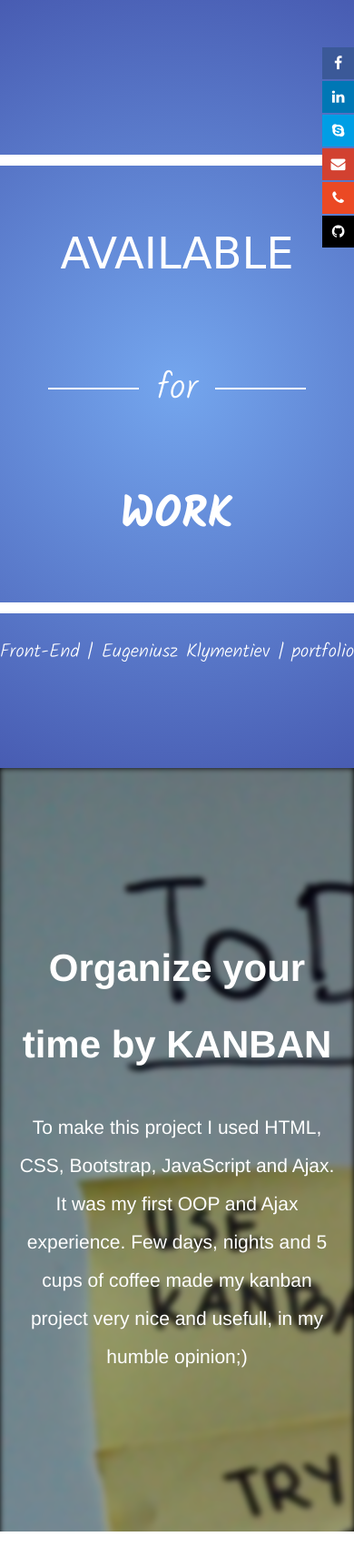
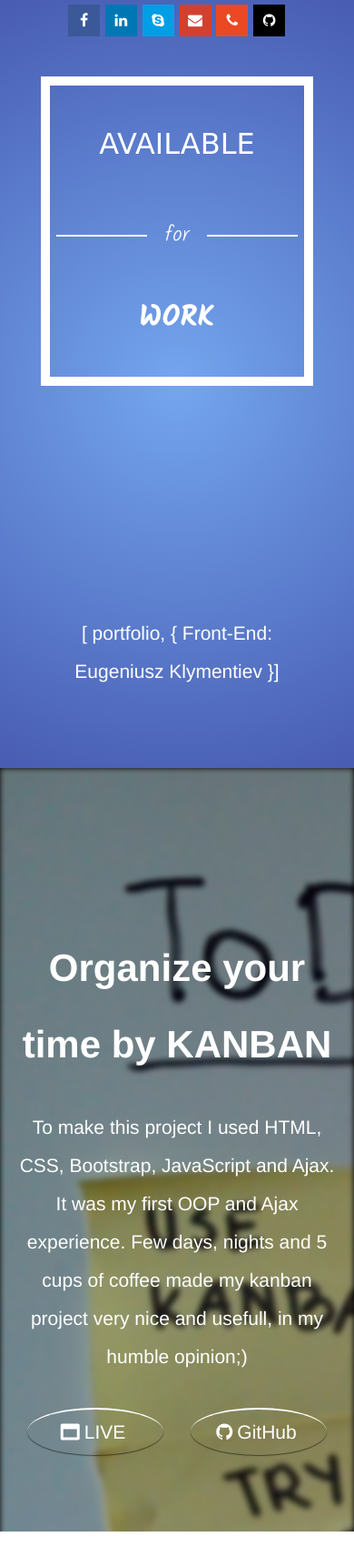
Before and after one commit to klimsko/portfolio, a plain HTML site: page index.html in a window 390 px wide. Shown: the top 1722 px of the page at 91% size. Drawn offline with nearby package versions, Linux system fonts and the light colour scheme; a script that the page names is missing; a web font is replaced by a local one.

Commit message:
RWD v.1 + added 'live' and 'github' buttons

```diff
--- a/css/main.css
+++ b/css/main.css
@@ -251,13 +251,10 @@ body {
     text-align:center;
     width:120px;
     transition: right .5s ease;
+    z-index: -1;
 }
 #sticky-social a:hover span {
     right: 100%;
-}
-
-#sticky-social i{
-    color: #fff;
 }
 
 #sticky-social .facebook,
@@ -299,7 +296,8 @@ body {
     border: 12px solid #FFF;
     width: 50%;
     height: auto;
-    min-width: 400px;
+    box-sizing: border-box;
+    min-width: 300px;
 }
 #intro .content p {
     font-size: 3rem;
@@ -344,7 +342,7 @@ body {
 }
 #intro .contacts {
     text-align: center;
-    font-family: 'Kalam', cursive;
+    /*font-family: 'Open+Sans', cursive;*/
     position: absolute;
     top: 85%;
     left: 50%;
@@ -352,7 +350,7 @@ body {
     /*border: 2px solid #FFF;*/
     width: 50%;
     height: auto;
-    min-width: 400px;
+    min-width: 300px;
 }
 .project {
     text-align: center;
@@ -450,6 +448,46 @@ body {
     max-width: 1140px;
     position: relative;
     z-index: 2;
+}
+.preview, .go-to-git {
+    box-shadow: 0 1px 1px 0 rgba(0,0,0,0.5);
+    position: absolute;
+    bottom: 10%;
+    width: 150px;
+    height: 50px;
+    line-height: 50px;
+    cursor: pointer;
+    z-index: 3;
+    border-top: 2px solid #fff;
+    border-radius: 50%;
+    -webkit-transition: border-radius 1s ease;
+    -moz-transition: border-radius 1s ease;
+    -o-transition: border-radius 1s ease;
+    transition: border-radius 1s, box-shadow 1s ease;
+
+}
+.preview a, .go-to-git a{
+    color: #fff;
+    text-decoration: none;
+    width: 100%;
+    height: 100%;
+    display: block;
+}
+.preview span, .go-to-git span {
+    padding: 5px;
+}
+.preview {
+    left: 50%;
+    transform: translateX(-110%);
+}
+.preview:hover, .go-to-git:hover {
+    border-radius: 10%;
+    box-shadow: none;
+}
+
+.go-to-git {
+    right: 50%;
+    transform: translateX(110%);
 }
 .carousel-container {
     margin-bottom: 5vh;
@@ -555,11 +593,33 @@ body {
     /* =Footer */
 }
 
-@media only screen and (min-width: 768px) {
+@media only screen and (max-width: 768px) {
     /* =General */
-
+    #sticky-social {
+    top: 0;
+    left: 50%;
+    transform: translateX(-50%);
+    width: 240px;
+    }
+    #sticky-social ul li{
+        display: inline-block;
+    }
+    #sticky-social a span {
+        display: none;
+    }
     /* =Header */
-
+    #intro .content {
+    border: 10px solid #FFF;
+    top: 10%;
+    left: 50%;
+    transform: translateX(-50%);
+    }
+    #intro .content p {
+        font-size: 2rem;
+    }
+    #intro .for span{
+        font-size: 1.5rem;
+    }
     /* =Footer */
 }
 
--- a/index.html
+++ b/index.html
@@ -37,7 +37,7 @@
                 <li><a href="skype:evgkly?chat" class="skype" target="_blank"><i class="fa fa-skype" aria-hidden="true"></i><span>Skype</span></a></li>
                 <li><a href="#" class="envelope"><i class="fa fa-envelope" aria-hidden="true"></i><span>Email me</span></a></li>
                 <li><a href="callto:+48501761592" class="phone" target="_blank"><i class="fa fa-phone" aria-hidden="true"></i><span>Call me</span></a></li>
-                <li><a href="https://github.com/klimsko" class="github" target="_blank"><i class="fa fa-github" aria-hidden="true"></i><span>Github</span></a></li>
+                <li><a href="https://github.com/klimsko/portfolio" class="github" target="_blank"><i class="fa fa-github" aria-hidden="true"></i><span>Github</span></a></li>
             </ul>
         </aside>
         <!-- SOCIAL BUTTONS END -->
@@ -49,7 +49,7 @@
                 <p class="work"><b>work</b></p>
             </div>
             <div class="contacts">
-                Front-End | Eugeniusz Klymentiev | portfolio
+                [ portfolio, { Front-End: Eugeniusz Klymentiev }]
             </div>
         </div>
 
@@ -60,6 +60,16 @@
                 <div class="content-wrapper">
                     <h1>Organize your time by KANBAN</h1>
                     <p>To make this project I used HTML, CSS, Bootstrap, JavaScript and Ajax. It was my first OOP and Ajax experience. Few days, nights and 5 cups of coffee made my kanban project very nice and usefull, in my humble opinion;)</p>
+                </div>
+                <div class="preview">
+                    <a href="https://klimsko.github.io/klimsko-kanban" target="_blank">
+                        <i class="fa fa-window-maximize" aria-hidden="true"></i><span>LIVE</span>
+                    </a>
+                </div>
+                <div class="go-to-git">
+                    <a href="https://github.com/klimsko/klimsko-kanban"  target="_blank">
+                        <i class="fa fa-github" aria-hidden="true"></i><span>GitHub</span>
+                    </a>
                 </div>
             </div>
 
@@ -101,7 +111,7 @@
                 <div class="bcg3"></div>
                 <div class="carousel-description">
                     <h1>Responsive slider</h1>
-                    <p>Very simple HTML5 + CSS3 + jQuery slider. I made it responsible so all sides of slider and the image are resizing proportionally. For this page slider was a bit modificated</p>
+                    <p>Very simple HTML5 + CSS3 + jQuery slider. I made it responsive so all sides of the slider and images are resizing proportionally. For this page the slider was a bit modified</p>
                 </div>
                 <div id="carousel">
 
--- a/js/main.js
+++ b/js/main.js
@@ -2,7 +2,7 @@ $(document).ready(function(){
 
 	setTimeout(function(){
         $('body').addClass('loaded');
-        animationText();
+        setTimeout(animatedText, 300);
     }, 1000);
 
 	// Animation Contacts Text with SplitText
@@ -19,7 +19,7 @@ $(document).ready(function(){
 	  mySplitText.revert();
 	}
 
-	function animationText(){
+	function animatedText(){
 	  kill();
 	  mySplitText.split({type:"chars, words"});
 	  splitTextTimeline.staggerFrom(mySplitText.chars, 0.6, {scale:4, autoAlpha:0,  rotationX:-180,  transformOrigin:"100% 50%", ease:Back.easeOut}, 0.05);
@@ -78,12 +78,12 @@ $(document).ready(function(){
 			triggerHook: 0.9
 		})
 		.setClassToggle(this, 'fade-in') // add class to project01
-		.addIndicators({
-			name: 'fade scene',
-			colorTrigger: 'black',
-			colorStart: '#75C695',
-			colorEnd: 'pink'
-		}) // this requires a plugin
+		// .addIndicators({
+		// 	name: 'fade scene',
+		// 	colorTrigger: 'black',
+		// 	colorStart: '#75C695',
+		// 	colorEnd: 'pink'
+		// }) // this requires a plugin
 		.addTo(controller);
 
 	});
```
